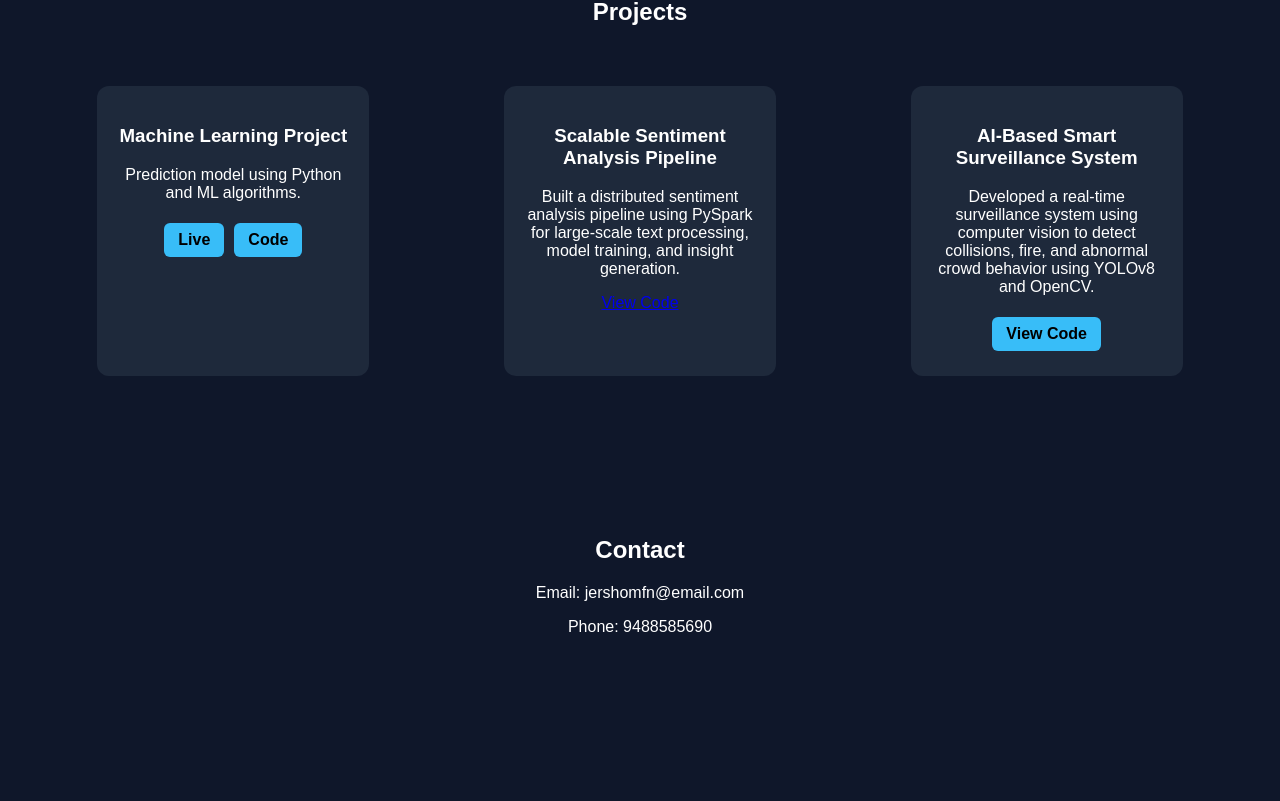
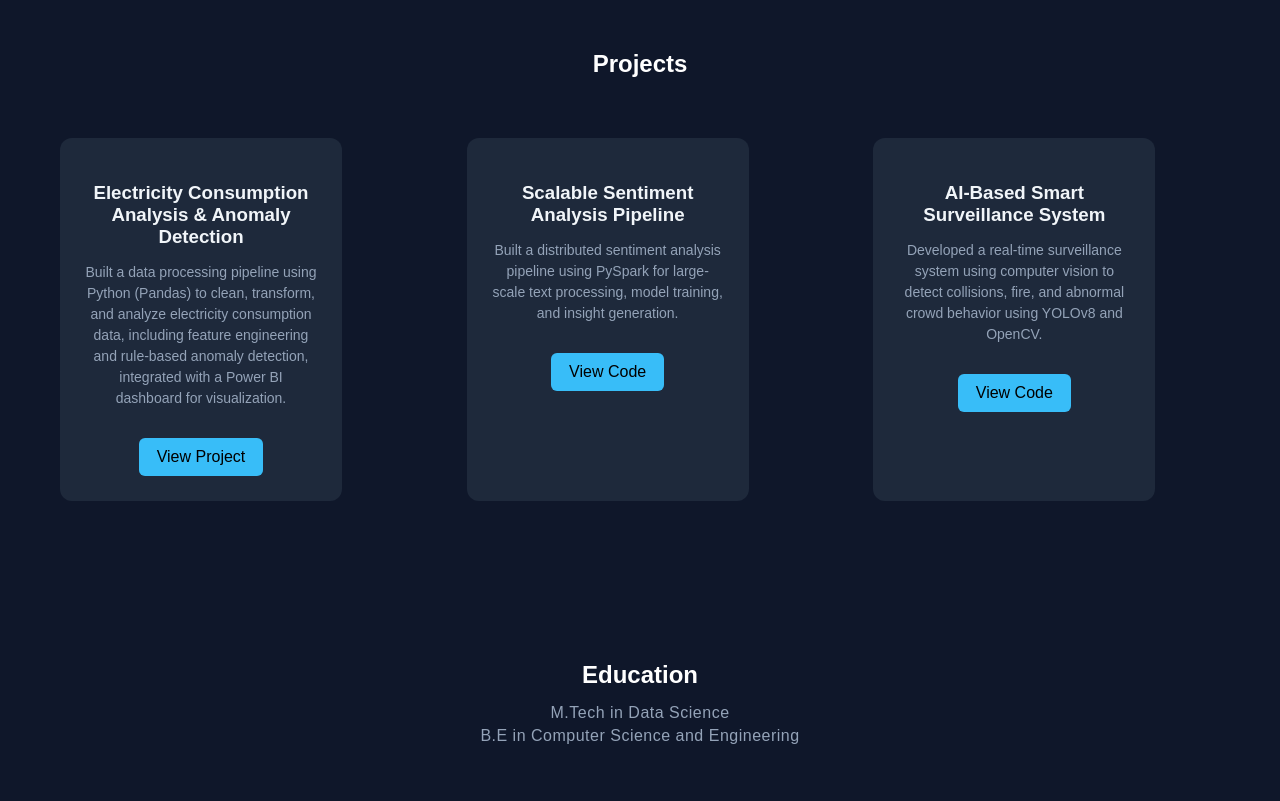
Before and after one commit to jershomfn/portfolio, a React (Create React App) app in the folder frontend/: page / in a window 1280 px wide. Shown: the part 799-1600 px from the top of the page. Before the commit the page ends 1501 px from the top, so only its background shows below. Built offline with nearby package versions, Linux system fonts and the light colour scheme.

Commit message:
update portfolio

```diff
--- a/frontend/src/App.css
+++ b/frontend/src/App.css
@@ -111,3 +111,59 @@ body {
   text-decoration: none;
   font-weight: bold;
 }
+/* Project Card Styling (only for this block) */
+.project-card {
+  background: #1e293b;
+  padding: 25px;
+  border-radius: 12px;
+  margin: 20px;
+  max-width: 350px;
+  text-align: center;
+}
+
+/* Title */
+.project-card h3 {
+  margin-bottom: 12px;
+  color: #f1f5f9;
+}
+
+/* Description */
+.project-card p {
+  color: #94a3b8;
+  font-size: 14px;
+  line-height: 1.5;
+}
+
+/* Button */
+.project-card a {
+  display: inline-block;
+  margin-top: 15px;
+  padding: 10px 18px;
+  background: #38bdf8;
+  color: black;
+  text-decoration: none;
+  border-radius: 6px;
+  font-weight: 500;
+  transition: 0.3s;
+}
+
+.project-card a:hover {
+  background: #0ea5e9;
+}
+.education {
+  padding: 50px 20px;
+  text-align: center;   /* THIS is what you’re missing */
+}
+
+.education h2 {
+  margin-bottom: 15px;
+}
+
+.education p {
+  color: #94a3b8;
+  margin: 5px 0;
+}
+.education p {
+  font-size: 16px;
+  letter-spacing: 0.5px;
+}
--- a/frontend/src/App.js
+++ b/frontend/src/App.js
@@ -23,22 +23,29 @@ function App() {
         transition={{ duration: 1 }}
       >
         <h1>Hi, I'm Jershom</h1>
-        <p>  Data Science postgraduate building machine learning models and
-  data-driven solutions to solve real-world problems.</p>
+        <p className="tagline">Data Science | Machine Learning | Data Engineering</p>
+        <p>
+         <p>
+  Data Science postgraduate specializing in data analysis, machine learning, and predictive modeling.
+  I build scalable pipelines and extract meaningful insights from data to solve real-world problems.
+</p>
+        </p>
+
         <div className="socials">
-  <a href="https://github.com/jershomfn" target="_blank">GitHub</a>
+          <a href="https://github.com/jershomfn" target="_blank" rel="noreferrer">
+            GitHub
+          </a>
+        </div>
 
-</div>
         <a
           href="/resume.pdf"
           target="_blank"
+          rel="noreferrer"
           className="resume-btn"
         >
           Download Resume
         </a>
       </motion.header>
-
-
 
       {/* Skills Section */}
       <motion.section
@@ -52,7 +59,7 @@ function App() {
           <span>Python</span>
           <span>Machine Learning</span>
           <span>Data Analysis</span>
-          <span>Data Structure</span>
+          <span>Data Structures</span>
           <span>SQL</span>
           <span>Power BI</span>
         </div>
@@ -69,15 +76,22 @@ function App() {
 
         <div className="projects-container">
 
-    <div className="project-card">
-      <h3>Machine Learning Project</h3>
-      <p>Prediction model using Python and ML algorithms.</p>
-      <div className="project-buttons">
-    <a href="#" target="_blank" rel="noreferrer">Live</a>
-    <a href="#" target="_blank" rel="noreferrer">Code</a>
-  </div>
+          {/* Electricity Project */}
+          <div className="project-card electricity">
+            <h3>Electricity Consumption Analysis & Anomaly Detection</h3>
+            <p>
+              Built a data processing pipeline using Python (Pandas) to clean, transform, and analyze electricity consumption data, including feature engineering and rule-based anomaly detection, integrated with a Power BI dashboard for visualization.
+            </p>
+            <a
+              href="https://github.com/jershomfn/electricity-consumption-analysis"
+              target="_blank"
+              rel="noreferrer"
+            >
+              View Project
+            </a>
           </div>
 
+          {/* Sentiment Project */}
           <div className="project-card">
             <h3>Scalable Sentiment Analysis Pipeline</h3>
             <p>
@@ -92,14 +106,12 @@ function App() {
             </a>
           </div>
 
+          {/* Surveillance Project */}
           <div className="project-card">
             <h3>AI-Based Smart Surveillance System</h3>
             <p>
-    Developed a real-time surveillance system using computer vision to detect
-    collisions, fire, and abnormal crowd behavior using YOLOv8 and OpenCV.
+              Developed a real-time surveillance system using computer vision to detect collisions, fire, and abnormal crowd behavior using YOLOv8 and OpenCV.
             </p>
-
-  <div className="project-buttons">
             <a
               href="https://github.com/jershomfn/ai-surveillance-system"
               target="_blank"
@@ -108,10 +120,15 @@ function App() {
               View Code
             </a>
           </div>
-</div>
 
         </div>
       </motion.section>
+      {/* Education Section */}
+      <section className="education">
+        <h2>Education</h2>
+        <p>M.Tech in Data Science</p>
+        <p>B.E in Computer Science and Engineering</p>
+      </section>
 
       {/* Contact Section */}
       <section className="contact">
```
Lines whose indentation alone changed are shown as unchanged.
